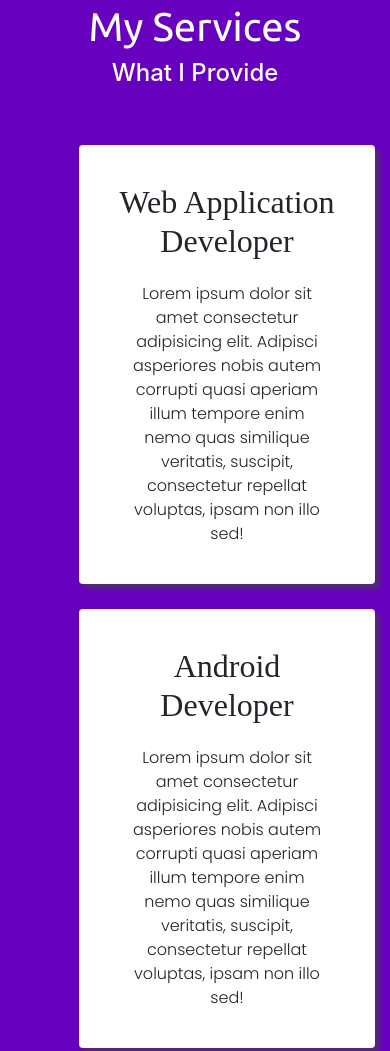
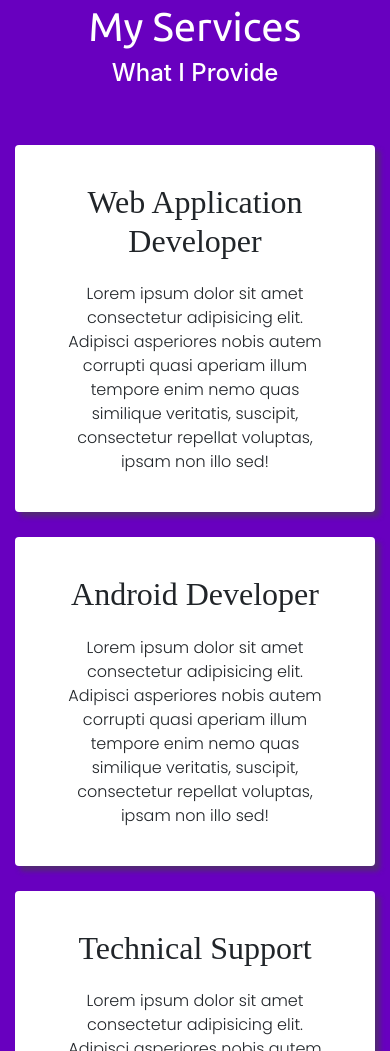
Before and after one commit to DeekCS/portfolio, a plain HTML site: page index.html in a window 390 px wide. Shown: the part 3825-4876 px from the top of the page. Drawn offline with nearby package versions, Linux system fonts and the light colour scheme; a script that the page names is missing.

Commit message:
Update style.css

```diff
--- a/style.css
+++ b/style.css
@@ -139,7 +139,7 @@ body {
 
     .card {
         align-items: center;
-        margin-left: 64px;
+/*         margin-left: 64px; */
         padding: 18px;
         margin-bottom: 25px;
     }
```
